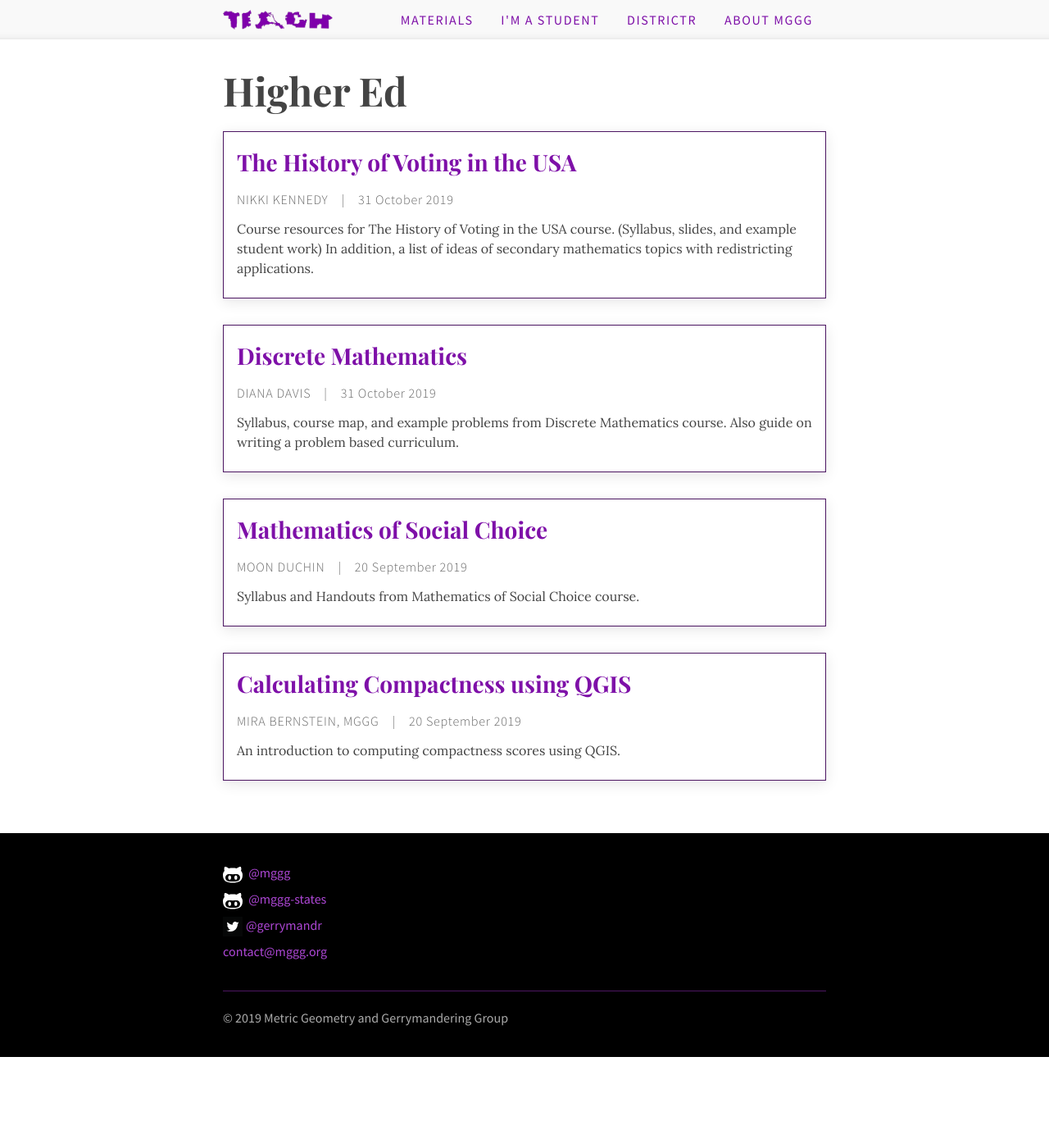
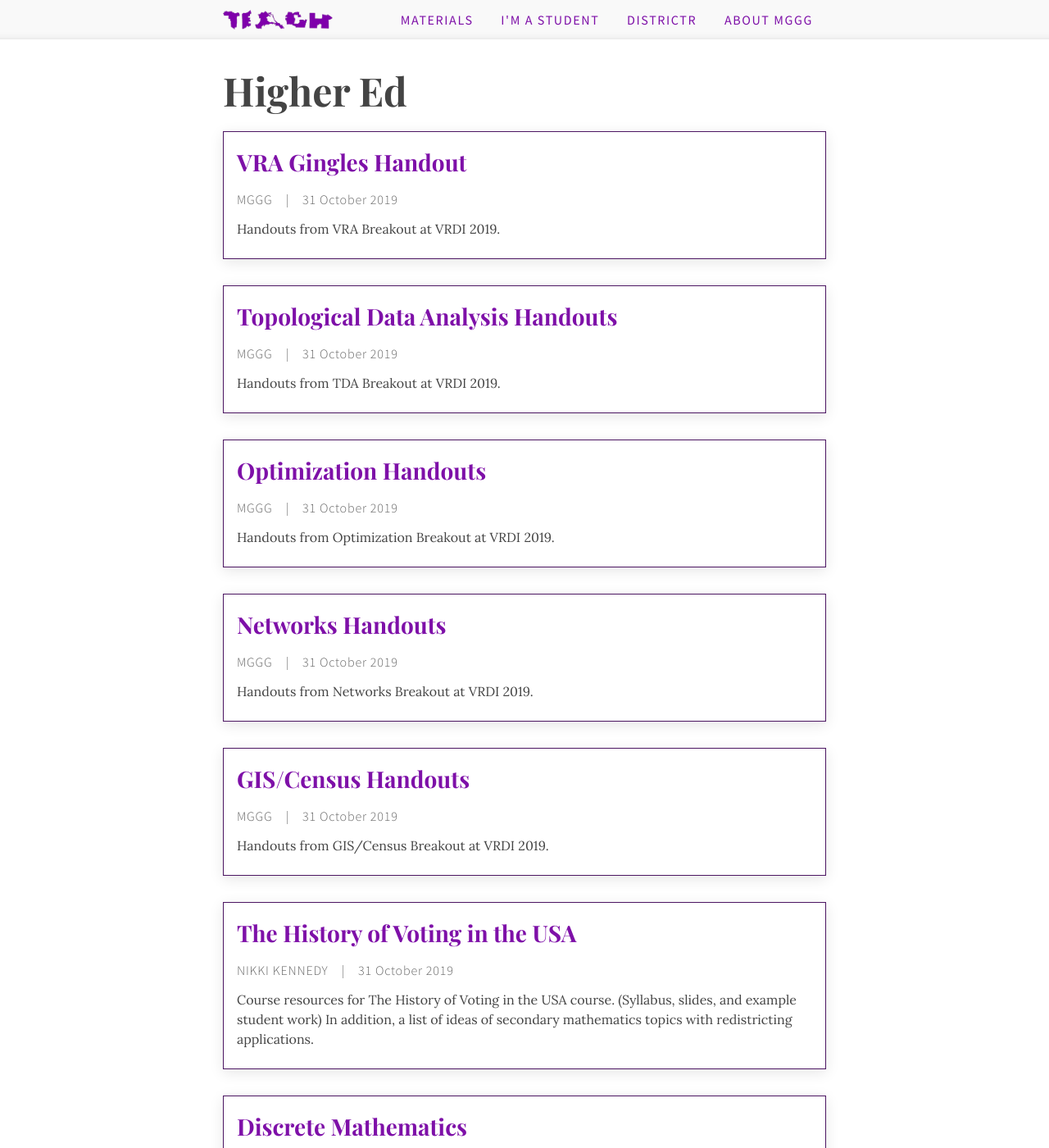
Before and after one commit to jenni-niels/teach-gerry, a Jekyll site: the page built from _category_pages/higher_ed.md, in a window 1280 px wide and 1400 px high. Shown: the whole window at 82% size. Built offline with Jekyll 4.4.1, drawn with Linux system fonts in a browser that asks for light colours.

Commit message:
Add handouts from VRDI 2019 breakout sessions.

```diff
--- /dev/null
+++ b/_posts/2019-10-31-vrdi-gis.md
@@ -0,0 +1,19 @@
+---
+title: GIS/Census Handouts
+date: 2019-10-31 00:00:00 Z
+categories:
+  - handouts
+  - social_science
+  - higher_ed
+description:
+    Handouts from GIS/Census Breakout at VRDI 2019.
+authors: MGGG
+---
+
+These handouts are from the VRDI 2019 GIS/Census breakout sessions.
+
+## Handouts:
+* [Day 1: Census Data](https://sites.tufts.edu/vrdi/files/2019/06/2.-Census-Data-Handout.pdf)
+* [Day 2: Making a Chloropleth](https://sites.tufts.edu/vrdi/files/2019/06/3.-Choropleth-Handout-2.pdf)
+* [Day 3: Operations](https://sites.tufts.edu/vrdi/files/2019/06/4.-Performing-Operations.pdf)
+* [Day 4: Heat maps](https://sites.tufts.edu/vrdi/files/2019/06/Heatmaps.pdf)
--- /dev/null
+++ b/_posts/2019-10-31-vrdi-networks.md
@@ -0,0 +1,21 @@
+---
+title: Networks Handouts
+date: 2019-10-31 00:00:00 Z
+categories:
+  - handouts
+  - math
+  - higher_ed
+description:
+    Handouts from Networks Breakout at VRDI 2019.
+authors: MGGG
+---
+
+These handouts/resources are from the VRDI 2019 networks breakout sessions.
+
+## Resources:
+* **Handouts**:
+    * [Day 1: Metrics and Measures](https://sites.tufts.edu/vrdi/files/2019/06/Networks-Day-1.pdf)
+    * [Day 2: Null Models](https://sites.tufts.edu/vrdi/files/2019/06/Networks_Breakout2.pdf)
+    * [Day 3: Clustering](https://sites.tufts.edu/vrdi/files/2019/06/Networks_Day3.pdf)
+    * [Day 4: Network Dynamics](https://github.com/vrdi/Networks-Breakout/blob/master/Day4/Day4_guide.pdf)
+* [GitHub Repo](https://github.com/vrdi/Networks-Breakout)
--- /dev/null
+++ b/_posts/2019-10-31-vrdi-optimization.md
@@ -0,0 +1,18 @@
+---
+title: Optimization Handouts
+date: 2019-10-31 00:00:00 Z
+categories:
+  - handouts
+  - math
+  - higher_ed
+description:
+    Handouts from Optimization Breakout at VRDI 2019.
+authors: MGGG
+---
+
+These handouts are from the VRDI 2019 optimization breakout sessions.
+
+## Handouts:
+* [Day 1: Greedy Algorithms](https://sites.tufts.edu/vrdi/files/2019/06/Opt-Day-1.pdf)
+* [Day 2: Dynamic Programing](https://sites.tufts.edu/vrdi/files/2019/06/Opt-Day-2.pdf)
+* [Day 3: Linear Programing](https://sites.tufts.edu/vrdi/files/2019/07/linear-programming.pdf)
--- /dev/null
+++ b/_posts/2019-10-31-vrdi-tda.md
@@ -0,0 +1,21 @@
+---
+title: Topological Data Analysis Handouts
+date: 2019-10-31 00:00:00 Z
+categories:
+  - handouts
+  - math
+  - higher_ed
+description:
+    Handouts from TDA Breakout at VRDI 2019.
+authors: MGGG
+---
+
+These handouts/resources are from the VRDI 2019 TDA breakout sessions.
+
+## Resources:
+* **Handouts**:
+    * [Day 1: Homology](https://sites.tufts.edu/vrdi/files/2019/06/TDA-Day-1.pdf)
+    * [Day 2: Persistent homology](https://sites.tufts.edu/vrdi/files/2019/06/TDA-Day-2.pdf)
+    * [Day 3](https://sites.tufts.edu/vrdi/files/2019/06/Day-3-handout-TDA.pdf)
+    * [Day 4](https://sites.tufts.edu/vrdi/files/2019/06/Day-4-handout-TDA.pdf)
+* [GitHub Repo](https://github.com/thomasweighill/VRDI_TDA_Breakout) with persistent homology jupyter notebook.
--- /dev/null
+++ b/_posts/2019-10-31-vrdi-vra.md
@@ -0,0 +1,16 @@
+---
+title: VRA Gingles Handout
+date: 2019-10-31 00:00:00 Z
+categories:
+  - handouts
+  - social_science
+  - higher_ed
+description:
+    Handouts from VRA Breakout at VRDI 2019.
+authors: MGGG
+---
+
+These handouts are from the VRDI 2019 VRA breakout session.
+
+## Handouts:
+* [Day 1: Gingles](https://sites.tufts.edu/vrdi/files/2019/06/Gingles-handout.pdf)
```
Also changed, not shown: _posts/2019-10-31-history-of-voting.md (+1 -0 lines).
